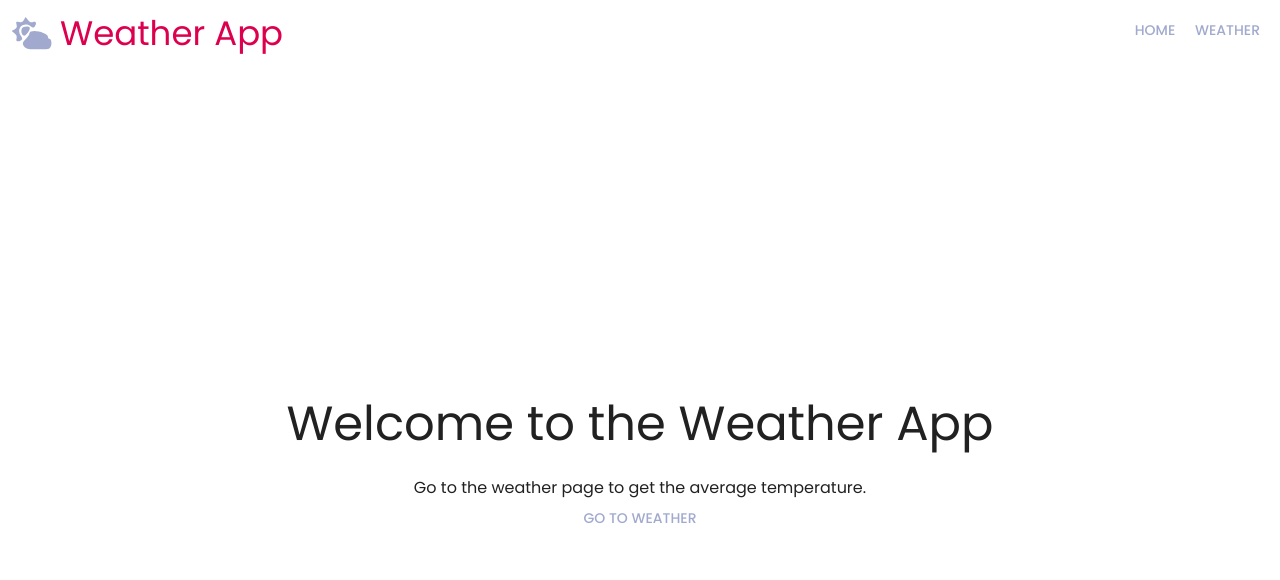
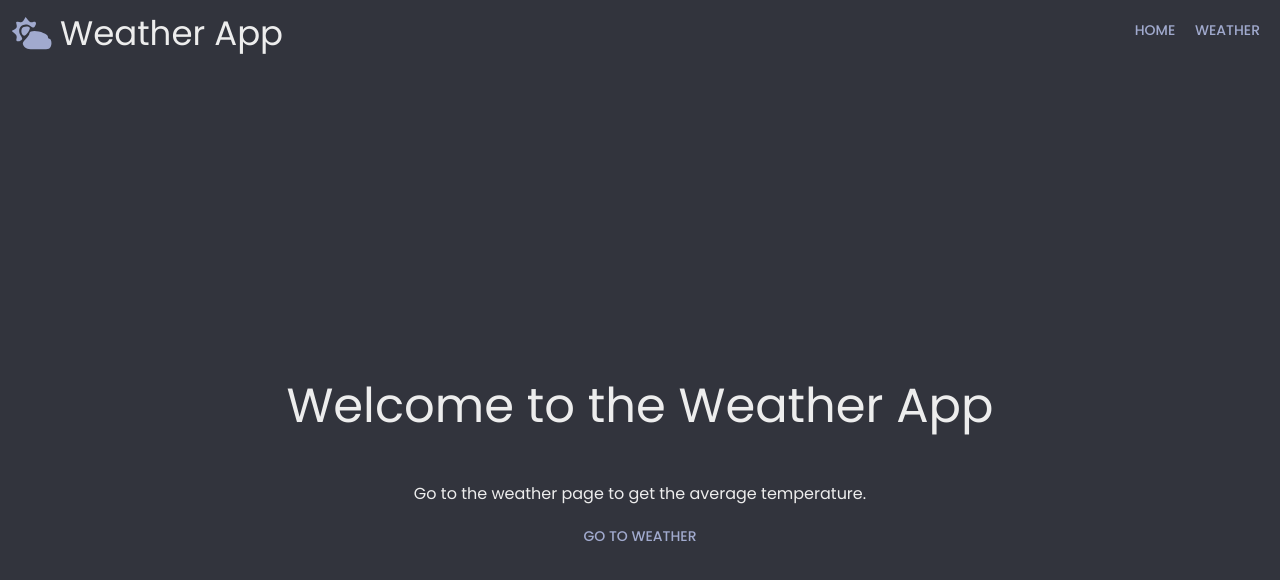
Before and after one commit to VinodShamraaj/WeatherApp, a Next.js app in the folder frontend/: page / in a window 1280 px wide. Shown: the top 580 px of the page. Built offline with nearby package versions, Linux system fonts and the light colour scheme.

Commit message:
[frontend] feat: Update main page and global styling

```diff
--- a/frontend/src/app/globals.css
+++ b/frontend/src/app/globals.css
@@ -12,6 +12,7 @@
 
 html,
 body {
+  background-color: #32343d;
   margin: 0;
   height: 100%;
 }
--- a/frontend/src/app/layout.tsx
+++ b/frontend/src/app/layout.tsx
@@ -1,7 +1,12 @@
 "use client";
 
 import { ReactNode } from "react";
-import { CssBaseline, ThemeProvider, createTheme } from "@mui/material";
+import {
+  CssBaseline,
+  GlobalStyles,
+  ThemeProvider,
+  createTheme,
+} from "@mui/material";
 import "./globals.css";
 import Header from "@/components/Header/Header";
 
@@ -11,7 +16,7 @@ const theme = createTheme({
       main: "#a1aace",
     },
     secondary: {
-      main: "#dc004e",
+      main: "#ededed",
     },
   },
   typography: {
@@ -32,6 +37,16 @@ export default function RootLayout({ children }: { children: ReactNode }) {
         />
         <ThemeProvider theme={theme}>
           <CssBaseline />
+          <GlobalStyles
+            styles={{
+              body: {
+                backgroundColor: "#32343d",
+                margin: 0,
+                padding: 0,
+                height: "100%",
+              },
+            }}
+          />
           <Header />
           {children}
         </ThemeProvider>
--- a/frontend/src/app/page.module.css
+++ b/frontend/src/app/page.module.css
@@ -7,9 +7,9 @@
   position: fixed;
   display: flex;
   flex-direction: column;
+  gap: 12px;
 }
 
 .navButton {
   width: fit-content;
-  margin-top: 12px;
 }
--- a/frontend/src/app/page.tsx
+++ b/frontend/src/app/page.tsx
@@ -1,16 +1,21 @@
 import { Button, Typography } from "@mui/material";
 
 import style from "./page.module.css";
+import routes from "@/common/constants/routeConstants";
 
 export default function HomePage() {
   return (
     <main className={style.mainWrapper}>
-      <Typography variant="h3">Welcome to the Weather App</Typography>
+      <Typography variant="h3" color="secondary">
+        Welcome to the Weather App
+      </Typography>
       <br />
-      <Typography>
+      <Typography color="secondary">
         Go to the weather page to get the average temperature.
       </Typography>
-      <Button className={style.navButton}>Go To Weather</Button>
+      <Button href={routes.WEATHER} className={style.navButton}>
+        Go To Weather
+      </Button>
     </main>
   );
 }
```
